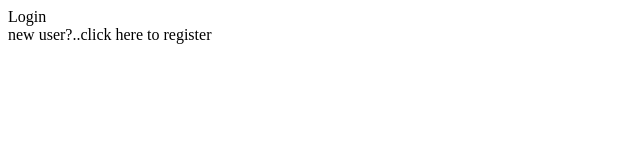
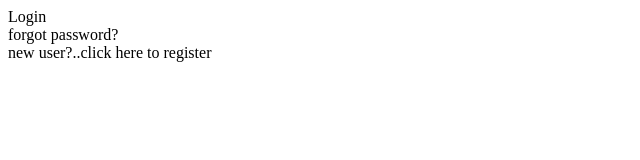
Before and after one commit to guruk05/Food-Assistant-, a plain HTML site: page index.html in a window 1280 px wide. Shown: the whole page, without its empty margins (0-640 px from the left). Drawn offline with Linux system fonts and the light colour scheme.

Commit message:
Update index.html

```diff
--- a/index.html
+++ b/index.html
@@ -9,6 +9,7 @@
 <body>
     <div class="screen">
         <div class="loginButton">Login</div>
+        <div class="resetPassword">forgot password?</div>
         <div class="registration">new user?..click here to register</div>
     </div>
 </body>
```
